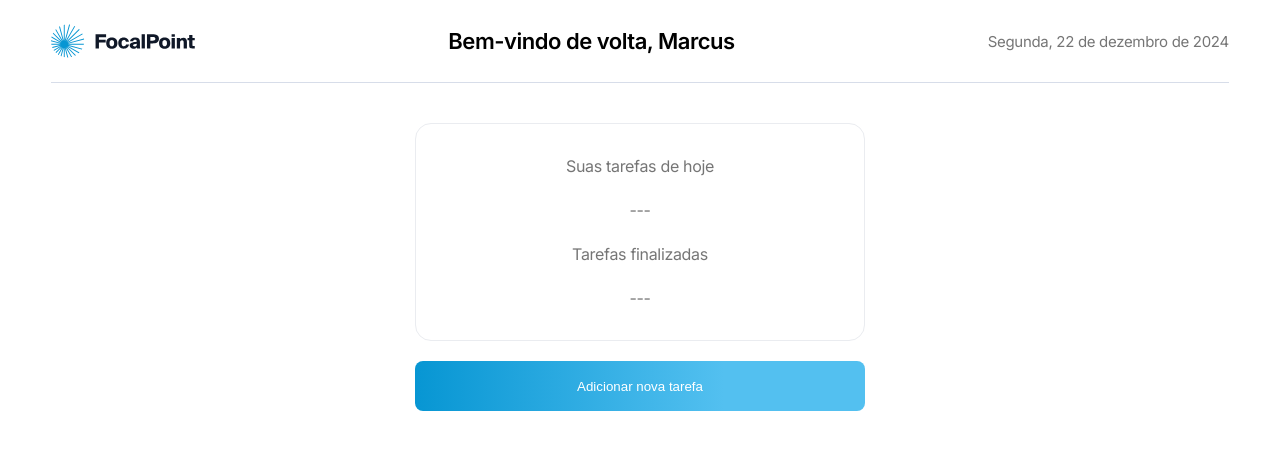
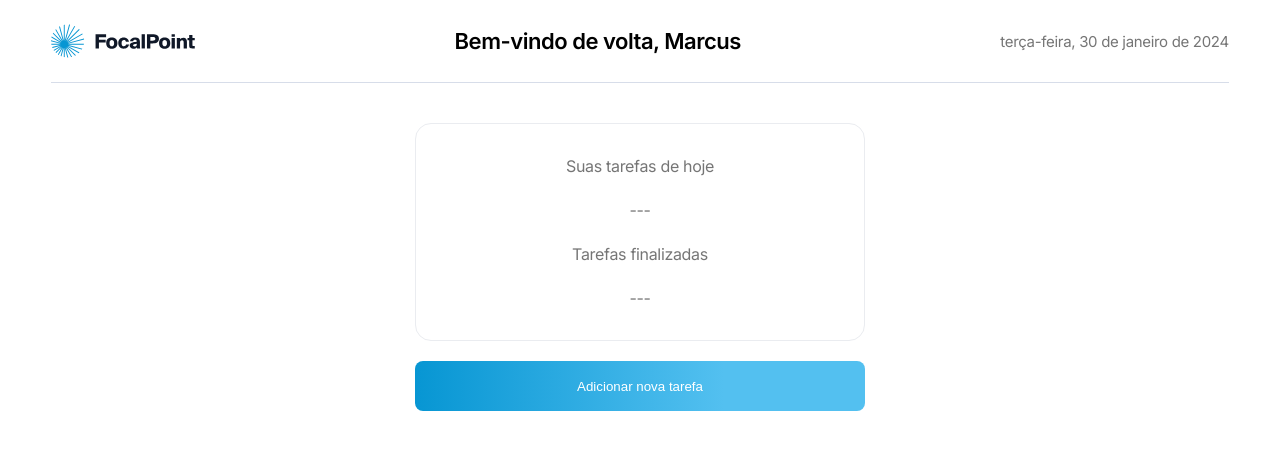
Before and after one commit to Brunowcst/testelegaplan, a Next.js app: page / in a window 1280 px wide. Shown: the top 450 px of the page. Built offline with nearby package versions, Linux system fonts and the light colour scheme.

Commit message:
formated date

```diff
--- a/components/header/index.tsx
+++ b/components/header/index.tsx
@@ -1,23 +1,30 @@
-import React from 'react'
-import Image from 'next/image'
-import styles from './styles.module.css'
-import Logomark from "../../assets/Logomark.svg"
-import LogoType from "../../assets/Logotype.svg"
+import React from 'react';
+import Image from 'next/image';
+import styles from './styles.module.css';
+import Logomark from '../../assets/Logomark.svg';
+import LogoType from '../../assets/Logotype.svg';
 
 export default function Header() {
+  const formatDate = () => {
+    const options: Intl.DateTimeFormatOptions = {
+      weekday: 'long',
+      year: 'numeric',
+      month: 'long',
+      day: 'numeric',
+    };
+
+    const currentDate = new Date();
+    return currentDate.toLocaleDateString('pt-BR', options);
+  };
+
   return (
     <header className={styles.header}>
-    <div className={styles.logoContainer}>
-      <Image alt="logo-image"
-        src={Logomark}
-      />
-      <Image alt="logo-type"
-        height={15}
-        width={100}
-        src={LogoType}
-      />
-    </div>
-    <p className={styles.headerTitle}>Bem-vindo de volta, Marcus</p>
-    <p className={styles.headerDate}>Segunda, 22 de dezembro de 2024</p>
-  </header>  )
+      <div className={styles.logoContainer}>
+        <Image alt="logo-image" src={Logomark} />
+        <Image alt="logo-type" height={15} width={100} src={LogoType} />
+      </div>
+      <p className={styles.headerTitle}>Bem-vindo de volta, Marcus</p>
+      <p className={styles.headerDate}>{formatDate()}</p>
+    </header>
+  );
 }
```
